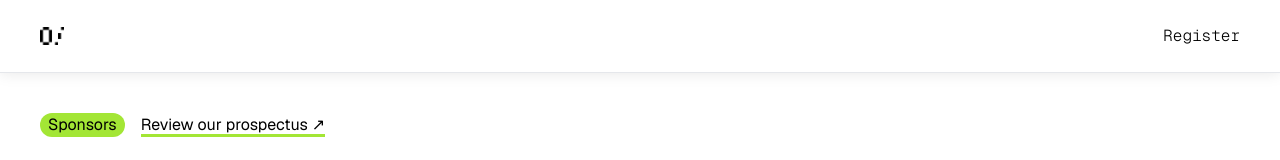
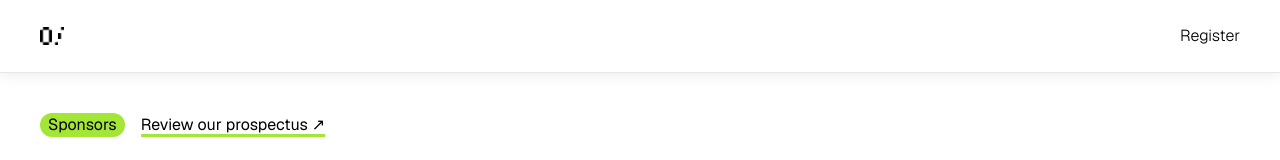
Before and after one commit to Mishra-Manit/ohlone-hacks, a Next.js app: page / in a window 1280 px wide. Shown: the top 160 px of the page. Built offline with nearby package versions, Linux system fonts and the light colour scheme.

Commit message:
edit header

```diff
--- a/src/app/components/Header.tsx
+++ b/src/app/components/Header.tsx
@@ -9,7 +9,7 @@ const navItems = {
 };
 export default function Header() {
 	return (
-		<div className="w-full px-10 py-6 border-b shadow-[0_0_15px_0_rgba(0,0,0,0.1)] font-mono font-light flex justify-between items-center">
+		<div className="w-full px-10 py-6 border-b shadow-[0_0_15px_0_rgba(0,0,0,0.1)] font-light flex justify-between items-center">
 			<Link href="/" target="_self" className="hover:cursor-pointer">
 				<Image
 					alt="Ohlone Hacks Logo"
```
